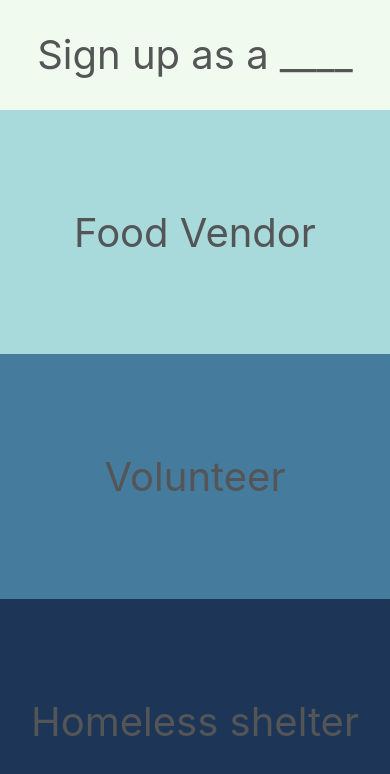
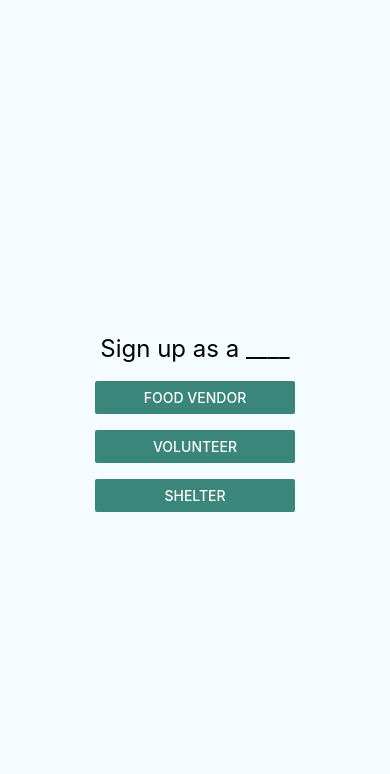
Before and after one commit to petersarkis1/Smiles, a React Native app: screen / in a window 390 px wide. Both pictures are taken after typing "Sample", "Sample123" into the empty fields and a click on the button "CREATE ACCOUNT". Shown: the top 774 px of the page. Built offline with nearby package versions, Linux system fonts and the light colour scheme; no server answers.

Commit message:
updated styling in signup routes and corrected shelter api calls

```diff
--- a/App.js
+++ b/App.js
@@ -145,6 +145,7 @@ export default class App extends Component {
           orders={this.state.orders}
           user={this.state.user}
           setUser={setUser}
+          setOrders={setOrders}
           setPage={setPage} />
 
         <New_Order
--- a/components/home/home_shelter.js
+++ b/components/home/home_shelter.js
@@ -28,7 +28,7 @@ class Home_Shelter extends Component {
   }
 
   _refresh() {
-    axios.get(`https://ps-capstone-server.herokuapp.com/orders/${this.props.user.email}`)
+    axios.get(`https://ps-capstone-server.herokuapp.com/orders/shelters/${this.props.user.email}`)
     .then(res => {
       this.props.setOrders(res.data);
     })
@@ -80,6 +80,9 @@ class Home_Shelter extends Component {
             <View style={styles.titleItems}>
               <Text>Status:</Text>
             </View>
+            <View style={styles.titleItems}>
+              <Text>Delivered:</Text>
+            </View>
           </View>
           <View style={styles.container}>
             {this.orders}
@@ -129,7 +132,7 @@ const styles = StyleSheet.create({
     borderRadius: 2,
   },
   titleItems: {
-    width: '40%',
+    width: '33%',
     justifyContent: 'center',
     alignItems: 'center',
   }
--- a/components/home/home_vendor.js
+++ b/components/home/home_vendor.js
@@ -24,7 +24,7 @@ class Home_Vendor extends Component {
   }
 
   _refresh() {
-    axios.get(`https://ps-capstone-server.herokuapp.com/orders/${this.props.user.email}`)
+    axios.get(`https://ps-capstone-server.herokuapp.com/orders/foodvendors/${this.props.user.email}`)
     .then(res => {
       this.props.setOrders(res.data);
     })
--- a/components/home/shelter_order_item.js
+++ b/components/home/shelter_order_item.js
@@ -29,6 +29,7 @@ class Shelter_Order_Item extends Component {
   }
 
   render() {
+    const color = this.props.order.status === 'Delivered' ? '#3A867B' : 'gray';
     return (
       <TouchableOpacity onPress={() => this.displayAlert(
         `Order Information:\n
@@ -44,6 +45,12 @@ description: ${this.props.order.description}`
         </View>
         <View style={styles.items}>
           <Text>{this.props.order.status}</Text>
+        </View>
+        <View style={styles.items}>
+          <Button
+            title="Confirm"
+            color={color}
+            onPress={() => this.props.setPage('newOrder')} />
         </View>
 
       </View>
@@ -63,7 +70,7 @@ const styles = StyleSheet.create({
     marginTop: 10
   },
   items: {
-    width: '40%',
+    width: '33%',
     justifyContent: 'center',
     alignItems: 'center',
   }
--- a/components/login.js
+++ b/components/login.js
@@ -97,13 +97,18 @@ class Login extends Component {
             onChangeText={(password) => this.setState({password})} />
         </View>
         <View style={styles.buttonContainer}>
+          <View style={{margin: 4}}>
             <Button
               title="Login"
+              color="#3A867B"
               onPress={this.attemptLogin} />
+          </View>
+          <View style={{margin: 4}}>
             <Button
               title="Create Account"
-          color="#ff5c5c"
+              color="#3A867B"
               onPress={() => this.props.setPage('signup')} />
+          </View>
         </View>
       </View>
     );
@@ -125,7 +130,7 @@ const styles = StyleSheet.create({
   welcome: {
     fontSize: 20,
     textAlign: 'center',
-    margin: 10,
+    marginBottom: 20,
   },
   instructions: {
     textAlign: 'center',
@@ -135,7 +140,7 @@ const styles = StyleSheet.create({
   buttonContainer: {
     flexDirection: 'row',
     justifyContent: 'space-between',
-    margin: 20
+    margin: 20,
   },
 });
 
--- a/components/signup.js
+++ b/components/signup.js
@@ -22,21 +22,24 @@ class SignUp extends Component {
           <View style={styles.title}>
             <Text style={styles.text}> Sign up as a ____ </Text>
           </View>
-          <TouchableOpacity
-            onPress={() => this.props.setPage('signup_vendor')}
-            style={styles.vender}>
-            <Text style={styles.text}> Food Vendor </Text>
-          </TouchableOpacity>
-          <TouchableOpacity
-            onPress={() => this.props.setPage('signup_volunteer')}
-            style={styles.volunteer}>
-            <Text style={styles.text}> Volunteer </Text>
-          </TouchableOpacity>
-          <TouchableOpacity
-            onPress={() => this.props.setPage('signup_shelter')}
-            style={styles.shelter}>
-            <Text style={styles.text}> Homeless shelter </Text>
-          </TouchableOpacity>
+          <View style={styles.items}>
+          <Button
+            title = 'Food Vendor'
+            color="#3A867B"
+            onPress={() => this.props.setPage('signup_vendor')}/>
+          </View>
+          <View style={styles.items}>
+          <Button
+            title = 'Volunteer'
+            color="#3A867B"
+            onPress={() => this.props.setPage('signup_volunteer')}/>
+          </View>
+          <View style={styles.items}>
+          <Button
+            title = 'Shelter'
+            color="#3A867B"
+            onPress={() => this.props.setPage('signup_shelter')}/>
+          </View>
         </View>
       );
     } else {
@@ -50,36 +53,20 @@ const styles = StyleSheet.create({
   container: {
     flex: 1,
     justifyContent: 'center',
-    alignItems: 'stretch',
+    alignItems: 'center',
     backgroundColor: '#F5FCFF',
   },
   title: {
-    height: '13%',
     justifyContent: 'center',
     alignItems: 'center',
-    backgroundColor: '#F1FAEE',
+    margin: 10,
   },
-  vender: {
-    height: '29%',
-    justifyContent: 'center',
-    alignItems: 'center',
-    backgroundColor: '#A8DADC',
-  },
-  volunteer: {
-    height: '29%',
-    justifyContent: 'center',
-    alignItems: 'center',
-    backgroundColor: '#457B9D',
-  },
-  shelter: {
-    height: '29%',
-    justifyContent: 'center',
-    alignItems: 'center',
-    backgroundColor: '#1D3557',
+  items: {
+    margin: 8,
+    width: 200
   },
   text : {
-    fontSize: 40,
-    color: '#545556'
+    fontSize: 24,
   },
 });
 
--- a/components/signup/signup_shelter.js
+++ b/components/signup/signup_shelter.js
@@ -161,7 +161,7 @@ class SignUp_Shelter extends Component {
 
           <Button
             title="Create Account"
-            color="#ff5c5c"
+            color="#3A867B"
             onPress={this.createNewShelter}/>
 
         </View>
--- a/components/signup/signup_vendor.js
+++ b/components/signup/signup_vendor.js
@@ -161,7 +161,7 @@ class SignUp_Vendor extends Component {
 
           <Button
             title="Create Account"
-            color="#ff5c5c"
+            color="#3A867B"
             onPress={this.createNewVendor}/>
 
         </View>
--- a/components/signup/signup_volunteer.js
+++ b/components/signup/signup_volunteer.js
@@ -130,7 +130,7 @@ class SignUp_Volunteer extends Component {
 
           <View style={{width: 200}}>
             <Text>
-              Max distance willing to drive:
+              Max distance (miles):
             </Text>
             <TextInput
               value={this.state.maxDistance}
@@ -139,7 +139,7 @@ class SignUp_Volunteer extends Component {
 
           <Button
             title="Create Account"
-            color="#ff5c5c"
+            color="#3A867B"
             onPress={this.createNewVolunteer}/>
 
         </View>
```
Lines whose indentation alone changed are shown as unchanged.
